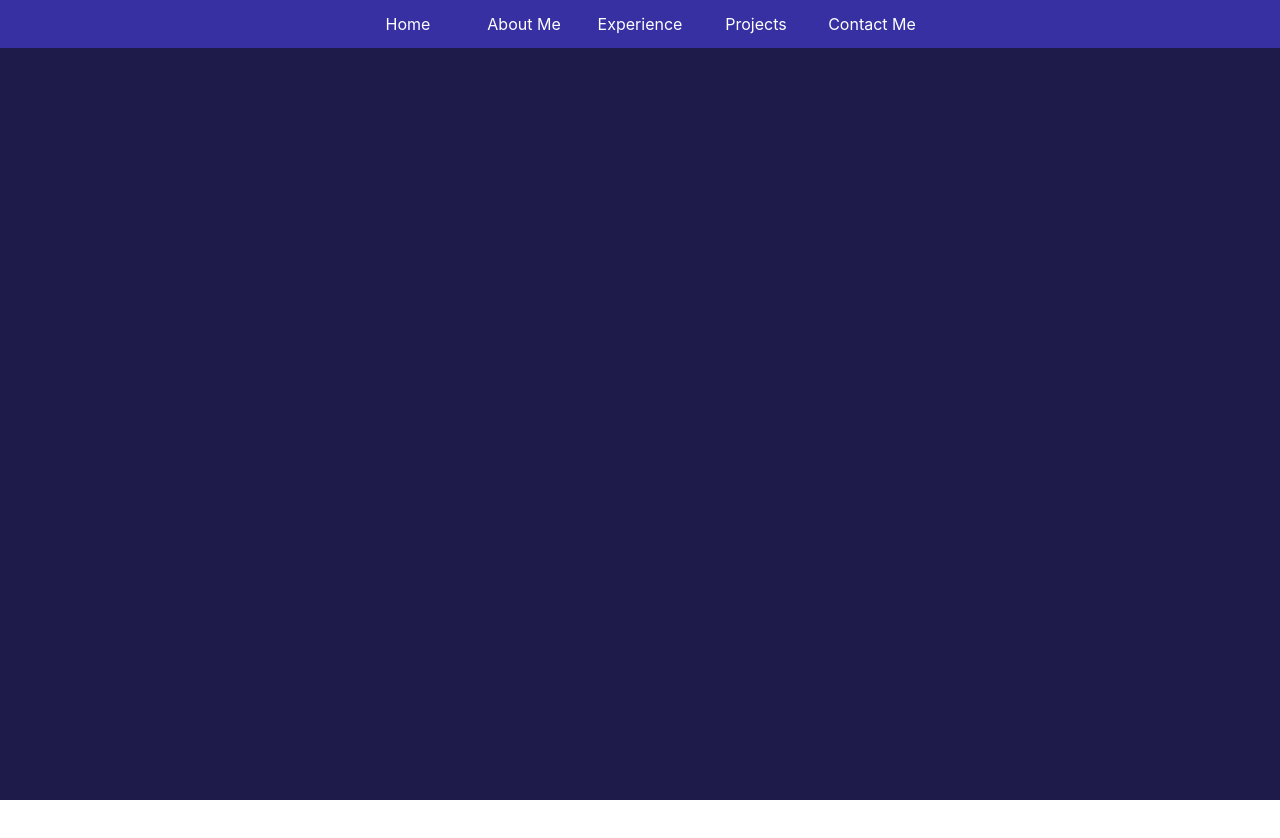
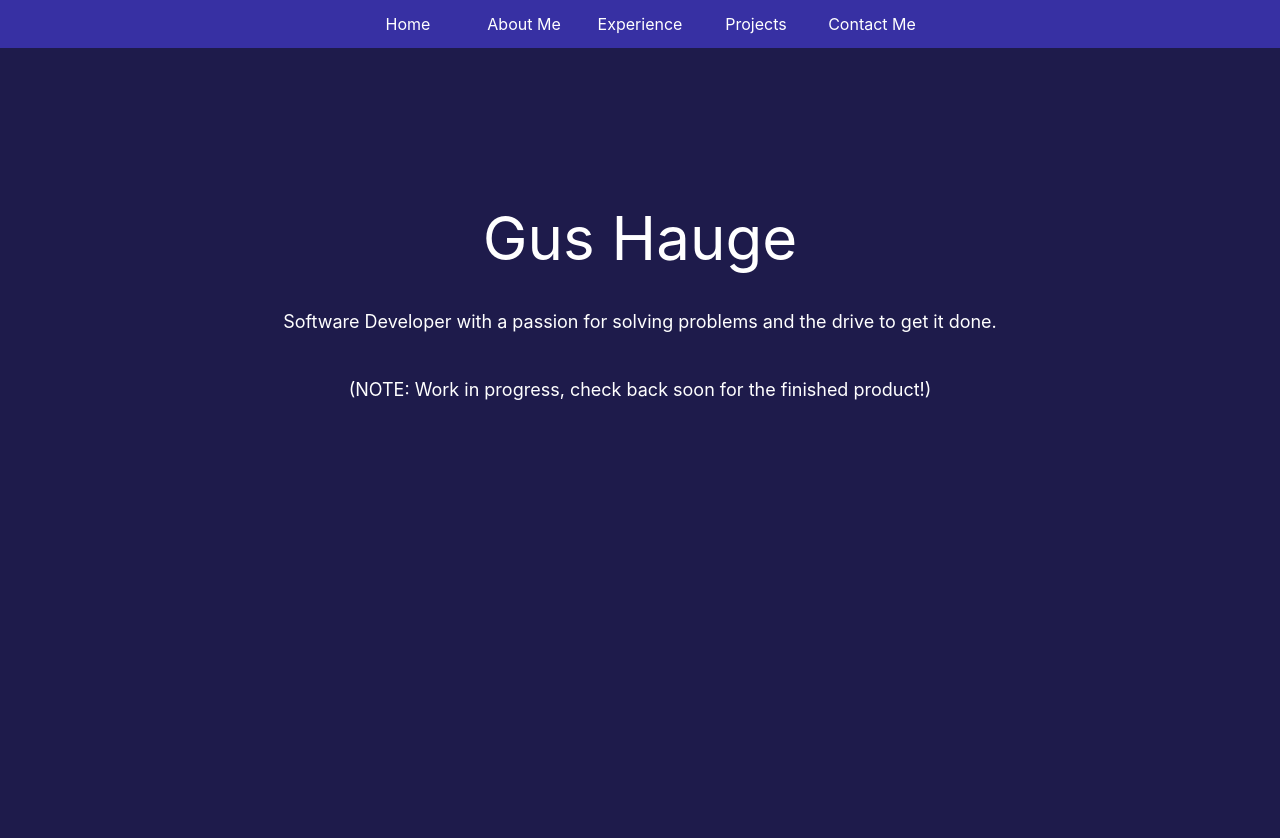
Before and after one commit to GusHauge/GusHauge.github.io, a React (Create React App) app: page / in a window 1280 px wide. Shown: the top 838 px of the page. Before the commit the page ends 800 px from the top, so only its background shows below. Built offline with nearby package versions, Linux system fonts and the light colour scheme.

Commit message:
Added body text

```diff
--- a/src/App.js
+++ b/src/App.js
@@ -1,5 +1,4 @@
 import React from "react";
-import "./App.css";
 import { Navbar } from "./components";
 
 export default function App() {
@@ -8,6 +7,18 @@ export default function App() {
       <header class="sticky top-0 z-50">
         <Navbar />
       </header>
+      <main class="relative">
+        <div class="flex flex-col space-y-10 h-screen items-center">
+          <h1 class="text-6xl text-white mt-40">Gus Hauge</h1>
+          <h2 class="text-lg text-white">
+            Software Developer with a passion for solving problems and the drive
+            to get it done.
+          </h2>
+          <h2 class="text-lg text-white">
+            (NOTE: Work in progress, check back soon for the finished product!)
+          </h2>
+        </div>
+      </main>
     </div>
   );
 }
```
